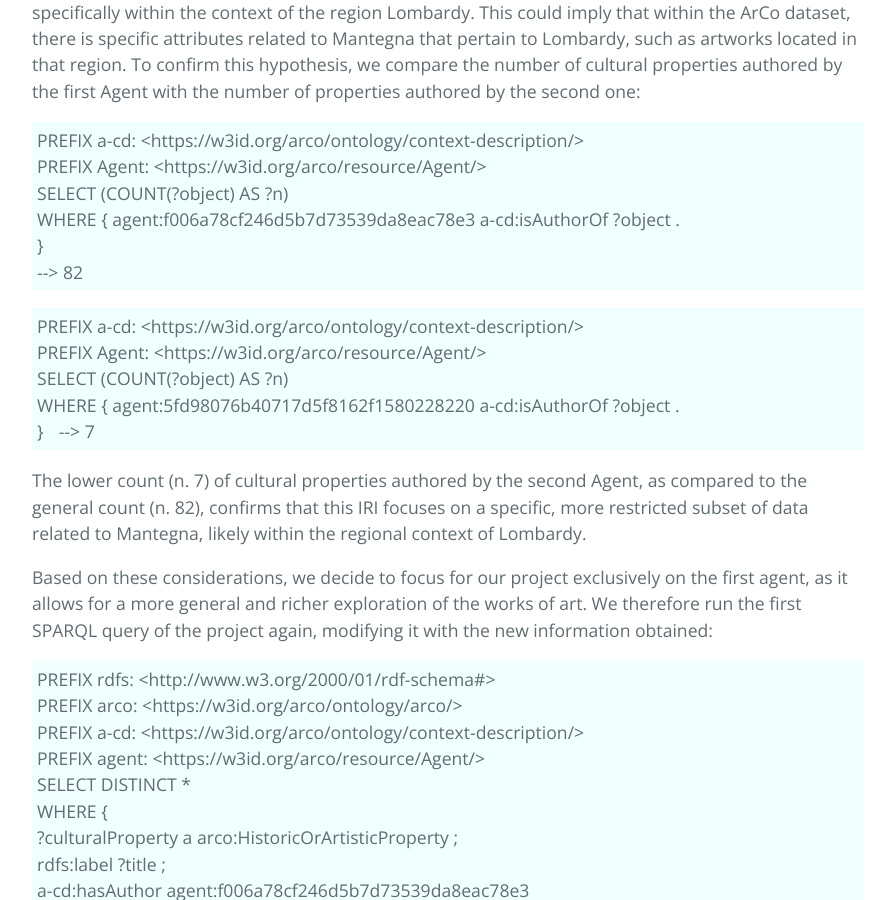
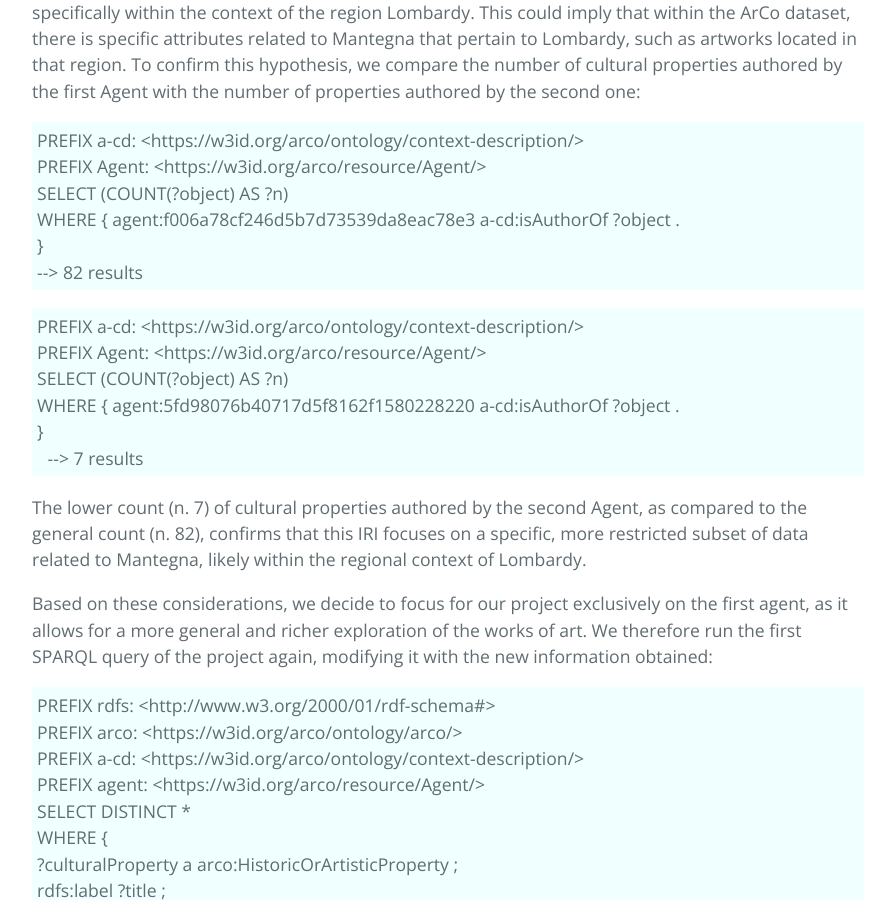
Before and after one commit to KevinITS-site/KevinITS-site.github.io, a Jekyll site: the page built from another-page.md, in a window 1280 px wide and 900 px high, scrolled down 3578 px. Shown: the whole window, without its empty margins (192-1087 px from the left). Built offline with Jekyll 4.4.1, drawn with Linux system fonts in a browser that asks for light colours; our own code applies the rules of GitHub Pages for plain Markdown files.

Commit message:
Update another-page.md

```diff
--- a/another-page.md
+++ b/another-page.md
@@ -100,7 +100,7 @@
 SELECT (COUNT(?object) AS ?n) <br>
 WHERE { agent:f006a78cf246d5b7d73539da8eac78e3 a-cd:isAuthorOf ?object . <br>
  }  <br>
---> 82
+--> 82 results
  </p>
 
 <p style="background-color: Azure; padding: 5px;">
@@ -108,8 +108,8 @@
 PREFIX Agent: <https://w3id.org/arco/resource/Agent/> <br>
 SELECT (COUNT(?object) AS ?n) <br>
 WHERE { agent:5fd98076b40717d5f8162f1580228220 a-cd:isAuthorOf ?object . <br>
- }
---> 7
+ } <br>
+--> 7 results
  </p>
 
 The lower count (n. 7) of cultural properties authored by the second Agent, as compared to the general count (n. 82), confirms that this IRI focuses on a specific, more restricted subset of data related to Mantegna, likely within the regional context of Lombardy.
@@ -127,9 +127,8 @@
 rdfs:label ?title ; <br>
 a-cd:hasAuthor agent:f006a78cf246d5b7d73539da8eac78e3 <br>
 } <br>
+ORDER BY ASC (?title) <br>
 </p>
-
-ORDER BY ASC (?title) <br>
 
 As expected, this time the query gives us a many more cultural properties, including Mantegna’ most famous artworks. Moreover, all the cultural properties retrieved belong to the class HistoricorArtisticProperty, and not the previously mentioned class PreparatoryWork:
 
@@ -142,7 +141,7 @@
 
 Following these considerations, we believe it could also be useful to link the preparatory works to their final versions or vice versa. Our question is: are there any properties in ArCo that define this type of relationship? To answer it, we research in ArCo's Documentation to identify related properties. Such a property might be found in the Context Description module of the ArCo ontology. We find out that, as a matter of fact, this object property already exists:
 
-https://w3id.org/arco/ontology/context-description/hasRelatedWork
+<https://w3id.org/arco/ontology/context-description/hasRelatedWork>
 
 ![bild 4](https://github.com/KevinITS-site/KevinITS-site.github.io/assets/172382434/086aeb49-963b-467c-8dc5-3da916db53a3)
 
```
